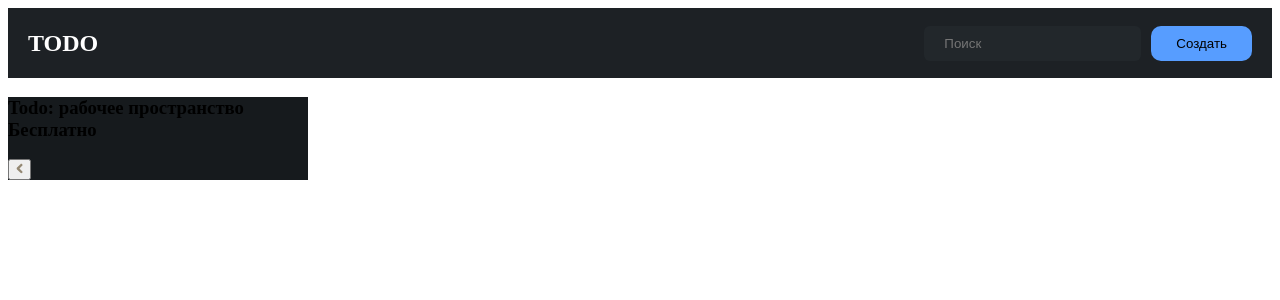
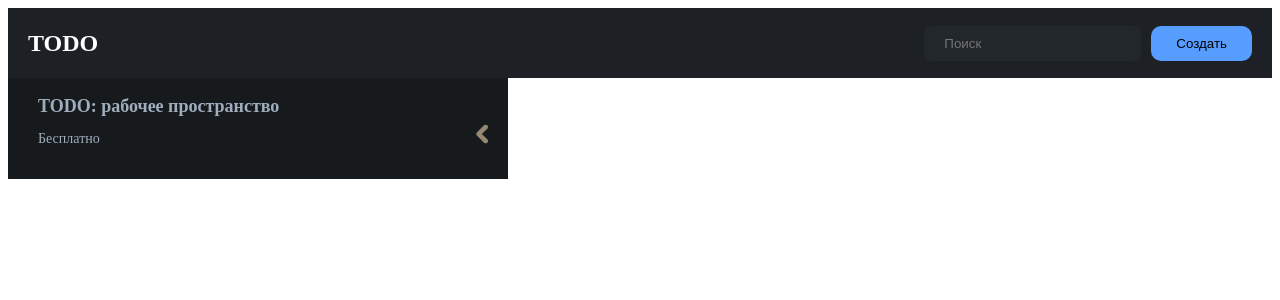
Before and after one commit to SamirSobirov/Todo_project_VUE, a Vue app: page / in a window 1280 px wide. Shown: the top 300 px of the page. Built offline with nearby package versions, Linux system fonts and the light colour scheme.

Commit message:
changed inside adises

```diff
--- a/src/components/aside.vue
+++ b/src/components/aside.vue
@@ -1,8 +1,13 @@
 <template>
   <aside class="aside-block">
-    <div>
-      <h3>Todo: рабочее пространство Бесплатно</h3>
-      <button><img src="../../public/icons/arrow_left.svg" alt=""></button>
+    <div class="box">
+      <div class="aside-box">
+        <h3>
+          TODO: рабочее пространство
+          <p>Бесплатно</p>
+        </h3>
+        <button><img  src="../../public/icons/arrow_left.svg" alt="arrow" /></button>
+      </div>
     </div>
   </aside>
 </template>
@@ -13,10 +18,46 @@ export default {
 };
 </script>
 
+
+
+
 <style lang="scss">
 .aside-block {
-  width: 300px;
+  width: 500px;
   height: 100%;
   background-color: #161a1d;
+
+  .box {
+    padding-left: 15px;
+
+    .aside-box {
+      display: flex;
+      align-items: center;
+        justify-content: space-between;
+        padding: 0px 15px;
+      h3 {
+        font-size: 18px;
+        color: #9fadbc;
+
+        p {
+          font-size: 14px;
+          font-weight: 400;
+        }
+      }
+
+      button {
+        border: none;
+        padding: 10px 10px;
+        height: 32px;
+        width: 32px;
+        background-color: #161a1d;
+
+        img {
+            height: 22px;
+            width: 22px;
+        }
+      }
+    }
+  }
 }
 </style>
```
